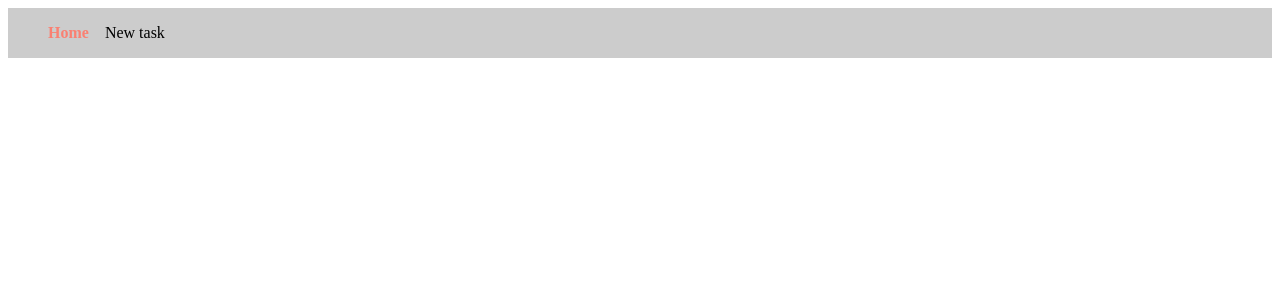
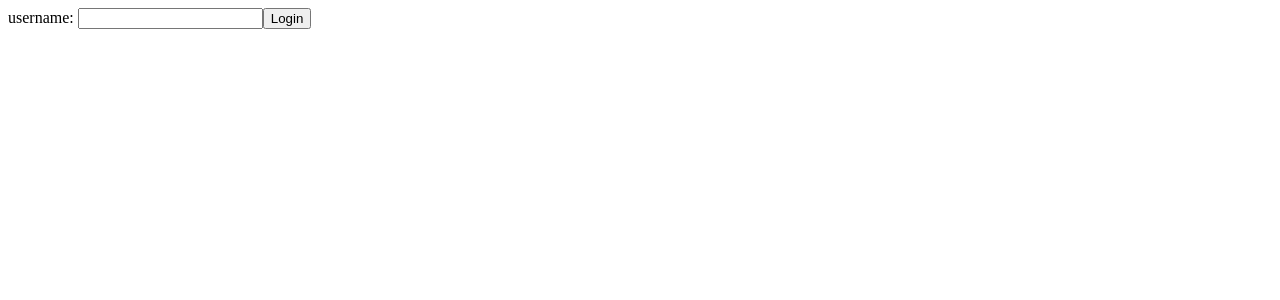
Before and after one commit to szobek/cubix-gyakorlas-I-task-list, an Angular app: page / in a window 1280 px wide. Before the commit this address led to /home. Shown: the top 300 px of the page. Built offline with nearby package versions, Linux system fonts and the light colour scheme.

Commit message:
implement authentication flow with login component, auth guard, and auth service

```diff
--- a/src/app/components/login/login.component.html
+++ b/src/app/components/login/login.component.html
@@ -1 +1 @@
-<p>login works!</p>
+username: <input type="text" [(ngModel)]="username" /> <button (click)="login()">Login</button>
--- a/src/app/components/login/login.component.ts
+++ b/src/app/components/login/login.component.ts
@@ -1,11 +1,17 @@
-import { Component } from '@angular/core';
+import { Component, inject } from '@angular/core';
+import { FormsModule } from '@angular/forms';
+import { AuthService } from '../../services/auth.service';
 
 @Component({
   selector: 'cgyi-login',
-  imports: [],
+  imports: [FormsModule],
   templateUrl: './login.component.html',
-  styleUrl: './login.component.scss'
+  styleUrl: './login.component.scss',
 })
 export class LoginComponent {
-
+  username: string = '';
+  authService = inject(AuthService);
+  login() {
+    this.authService.login(this.username);
+  }
 }
--- a/src/app/components/nav/nav.component.html
+++ b/src/app/components/nav/nav.component.html
@@ -1,6 +1,12 @@
 <nav>
-    <ul>
-        <li [routerLink]="['home']"  routerLinkActive="active">Home</li>
-        <li routerLink="/create" routerLinkActive="active">New task</li>
-    </ul>
+    @if (username()) {
+
+        <ul>
+            <li [routerLink]="['home']"  routerLinkActive="active">Home</li>
+            <li routerLink="/create" routerLinkActive="active">New task</li>
+        </ul>
+        <p>{{username()}} <button (click)="logout()">logout</button></p>
+    }@else {
+
+    }
 </nav>
--- a/src/app/components/nav/nav.component.ts
+++ b/src/app/components/nav/nav.component.ts
@@ -1,12 +1,21 @@
-import { Component } from '@angular/core';
+import { Component, effect, inject, signal, WritableSignal } from '@angular/core';
 import { RouterLink, RouterLinkActive } from '@angular/router';
+import { AuthService } from '../../services/auth.service';
 
 @Component({
   selector: 'cgyi-nav',
-  imports: [RouterLink,RouterLinkActive],
+  imports: [RouterLink, RouterLinkActive],
   templateUrl: './nav.component.html',
-  styleUrl: './nav.component.scss'
+  styleUrl: './nav.component.scss',
 })
 export class NavComponent {
-
+  username: WritableSignal<string> = signal('');
+  authService = inject(AuthService);
+  constructor() {
+    this.username=this.authService.username
+  }
+  logout() {
+    this.authService.logout();
+    this.username.set('');
+  }
 }
--- /dev/null
+++ b/src/app/guards/auth.guard.ts
@@ -0,0 +1,8 @@
+import { inject } from '@angular/core';
+import { CanActivateFn } from '@angular/router';
+import { AuthService } from '../services/auth.service';
+
+export const authGuard: CanActivateFn = (route, state) => {
+  const authService= inject(AuthService);
+  return authService.isLogged
+};
--- /dev/null
+++ b/src/app/services/auth.service.ts
@@ -0,0 +1,34 @@
+import { inject, Injectable, signal, WritableSignal } from '@angular/core';
+import { Router } from '@angular/router';
+
+@Injectable({
+  providedIn: 'root',
+})
+export class AuthService {
+  isLogged: boolean = false;
+  username:WritableSignal<string> = signal('');
+  router= inject(Router);
+  constructor() {
+    this.loadUsername();
+  }
+  login(username: string) {
+    if (username.length > 0) {
+      localStorage.setItem('username', username);
+      this.username.set(username);
+      this.isLogged = true;
+      this.router.navigate(['/home']);
+    }
+  }
+  logout() {
+    localStorage.removeItem('username');
+    this.isLogged = false;
+    this.router.navigate(['/login']);
+  }
+  private loadUsername(): void {
+    if (localStorage.getItem('username')) {
+      this.username.set(localStorage.getItem('username')||"")
+      this.isLogged = true;
+      this.router.navigate(['/home']);
+    }
+  }
+}
```
Also changed, not shown: src/app/app.routes.ts (+5 -3 lines), 2 other files (tests, documents, lock files or other folders).
